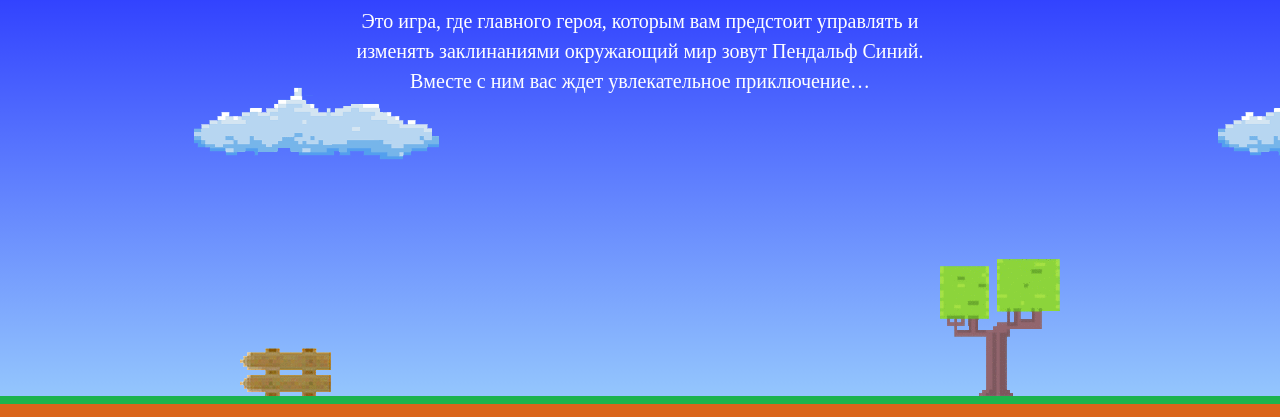
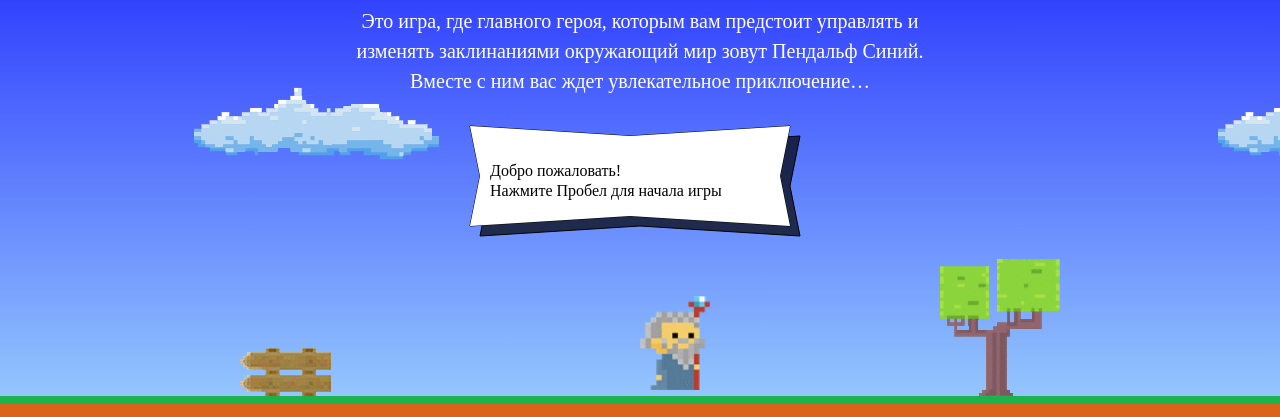
Before and after one commit to DivoDivnoe/272803-code-and-magick, a website: page index.html in a window 1280 px wide. Shown: the part 203-620 px from the top of the page. Drawn offline with Linux system fonts and the light colour scheme; a web font is replaced by a local one.

Commit message:
Выполнил первое учебное задание

```diff
--- a/index.html
+++ b/index.html
@@ -168,6 +168,28 @@
     <p class="setup-similar-label">Петр Петров</p>
   </div>
 </template>
+<script>
+  var fireballSize = 22;
+  var getFireballSpeed = function(left) {
+    if (left) {
+      return 5;
+    } else {
+      return 2;
+    }
+  };
+  var wizardSpeed = 3;
+  var wizardWidth = 70;
+  var getWizardHeight = function() {
+    return 1.337 * wizardWidth;
+  };
+  var getWizardX = function(width) {
+    return width / 2;
+  }
+  var getWizardY = function(height) {
+    return 2 * height / 3;
+  }
 
+</script>
+<script src="js/game.js"></script>
 </body>
 </html>
```
